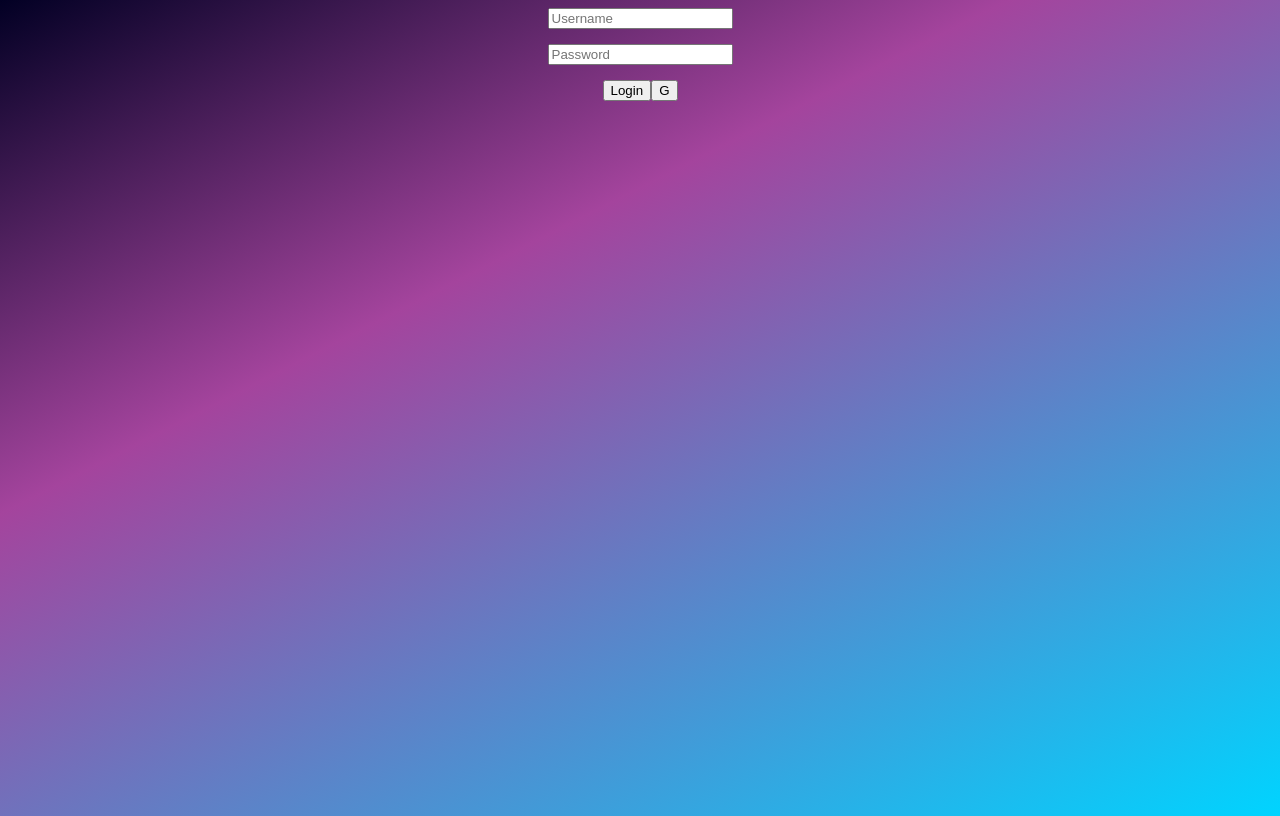
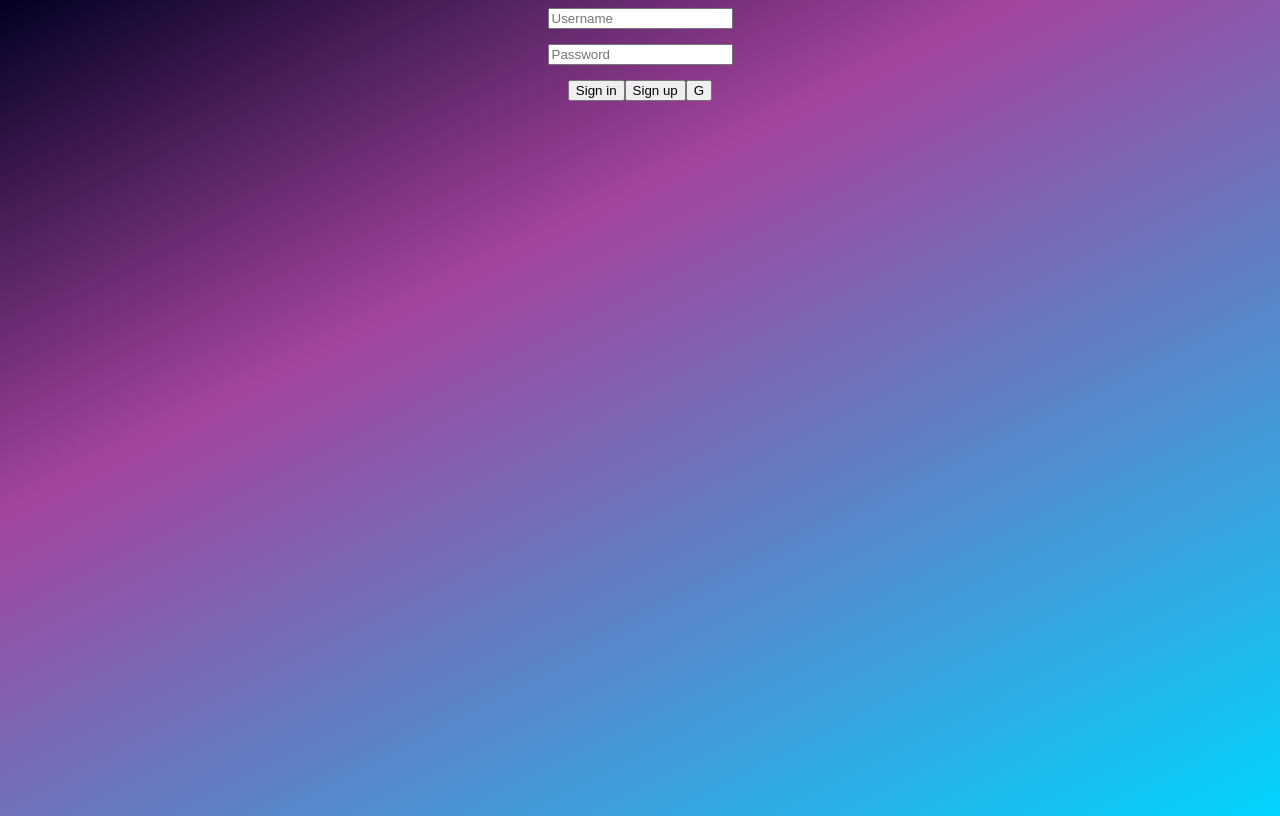
Before and after one commit to d1elit/final-task, a React (Create React App) app: page /login in a window 1280 px wide. Built offline with nearby package versions, Linux system fonts and the light colour scheme; no server answers.

Commit message:
feat: add register & google auth

```diff
--- a/src/pages/Login.tsx
+++ b/src/pages/Login.tsx
@@ -1,7 +1,7 @@
 import { FormEvent, useState } from "react";
+
 import authApi from "../shared/api/auth";
 import { useActionCreators } from "../shared/hooks/store";
-import { userActions } from "../store/slices/userSlice";
 
 import "./Login.scss";
 
@@ -10,15 +10,14 @@ export default function Login() {
   const [username, setUsername] = useState<string>("");
   const [password, setPassword] = useState<string>("");
 
-  const handelSubmit = async (e: FormEvent): Promise<void> => {
-    e.preventDefault();
-    actions.login({ username, password });
-  };
+  const handelLogin = () => actions.login({ username, password });
+  const handleRegister = () => actions.register({ username, password });
+  const handleGoogleAuth = () => actions.googleLogin();
 
   return (
     <div className="pageWrapper">
       <div className="container">
-        <form className="loginForm" onSubmit={handelSubmit}>
+        <form className="loginForm">
           <input
             type="text"
             value={username}
@@ -32,8 +31,9 @@ export default function Login() {
             placeholder="Password"
           />
           <div className="loginControls">
-            <button type="submit">Login</button>
-            <button>G</button>
+            <button onClick={handelLogin}>Sign in</button>
+            <button onClick={handleRegister}>Sign up</button>
+            <button onClick={handleGoogleAuth}>G</button>
           </div>
         </form>
       </div>
```
